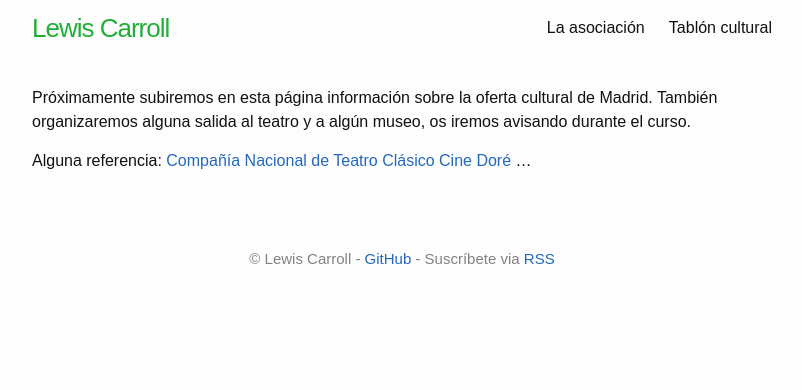
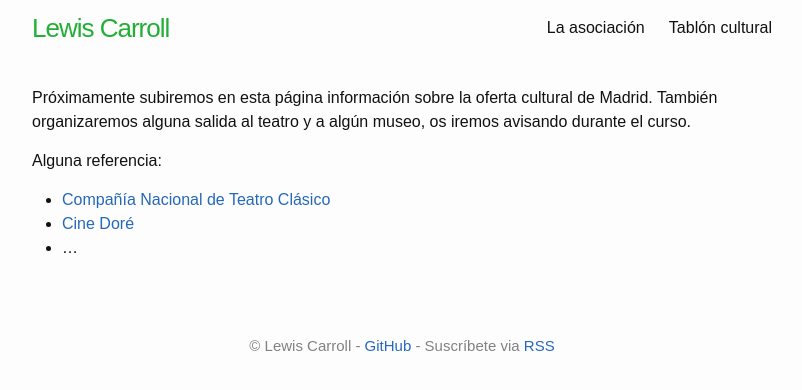
Before and after one commit to lewiscarroll/lewiscarroll.github.io, a Jekyll site: the page built from tablón.md, in a window 1280 px wide. Shown: the top 390 px of the page, without its empty margins (238-1040 px from the left). Built offline with Jekyll 4.4.1, drawn with Linux system fonts in a browser that asks for light colours.

Commit message:
tabloneando

```diff
--- a/tablón.md
+++ b/tablón.md
@@ -8,6 +8,6 @@
 También organizaremos alguna salida al teatro y a algún museo, os iremos avisando durante el curso.
 
 Alguna referencia:
-[Compañía Nacional de Teatro Clásico](http://teatroclasico.mcu.es/)
-[Cine Doré](http://www.mecd.gob.es/cultura-mecd/areas-cultura/cine/mc/fe/cine-dore/programacion.html)
-...
+- [Compañía Nacional de Teatro Clásico](http://teatroclasico.mcu.es/)
+- [Cine Doré](http://www.mecd.gob.es/cultura-mecd/areas-cultura/cine/mc/fe/cine-dore/programacion.html)
+- ...
```
